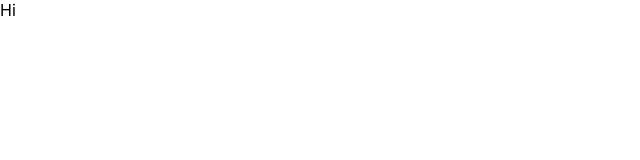
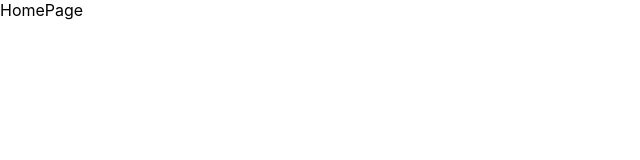
Before and after one commit to Moho-Davidson-Colab/grammar-guardian, a React (Create React App) app in the folder frontend/: page /home in a window 1280 px wide. Shown: the top 160 px of the page, without its empty margins (0-640 px from the left). Built offline with nearby package versions, Linux system fonts and the light colour scheme.

Commit message:
Set up routing

```diff
--- a/frontend/package.json
+++ b/frontend/package.json
@@ -12,6 +12,7 @@
     "@types/react-dom": "^18.3.0",
     "react": "^18.3.1",
     "react-dom": "^18.3.1",
+    "react-router-dom": "^6.23.1",
     "react-scripts": "5.0.1",
     "typescript": "^4.9.5",
     "web-vitals": "^2.1.4"
--- a/frontend/src/App.tsx
+++ b/frontend/src/App.tsx
@@ -1,11 +1,17 @@
+import { BrowserRouter, Route, Routes } from 'react-router-dom';
+import { Auth } from './pages/Auth';
+import { Home } from './pages/Home';
 import React from 'react';
 import './App.css';
 
 function App() {
   return (
-  <div>
-  Hi
-  </div>
+    <BrowserRouter>
+      <Routes>
+        <Route path="/" element={ <Auth/ >} />
+        <Route path="/home" element={<Home/ >} />
+      </Routes>
+    </BrowserRouter>
   );
 }
 
--- /dev/null
+++ b/frontend/src/pages/Auth.tsx
@@ -0,0 +1,5 @@
+export function Auth() {
+  return (
+    <div>AuthPage</div>
+  );
+}
--- /dev/null
+++ b/frontend/src/pages/Home.tsx
@@ -0,0 +1,5 @@
+export function Home() {
+  return (
+    <div>HomePage</div>
+  );
+}
```
Also changed, not shown: 1 other file (tests, documents, lock files or other folders).
